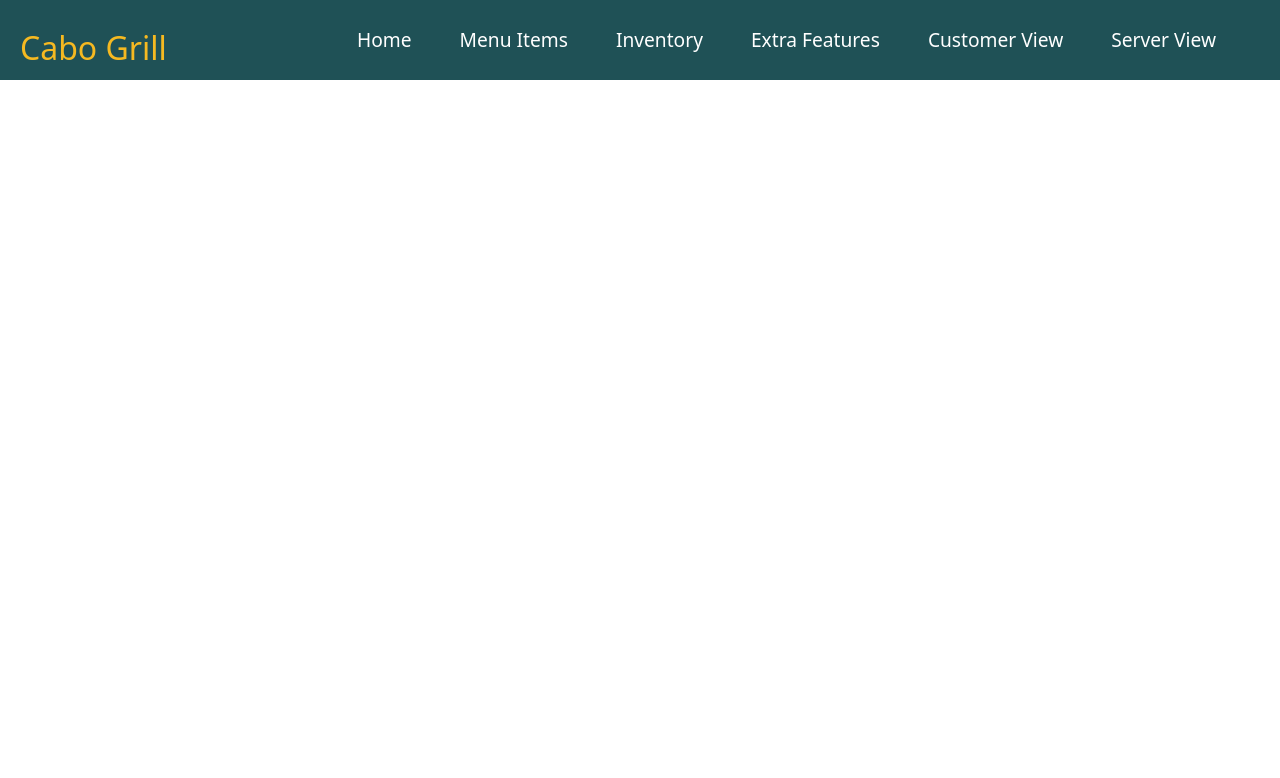
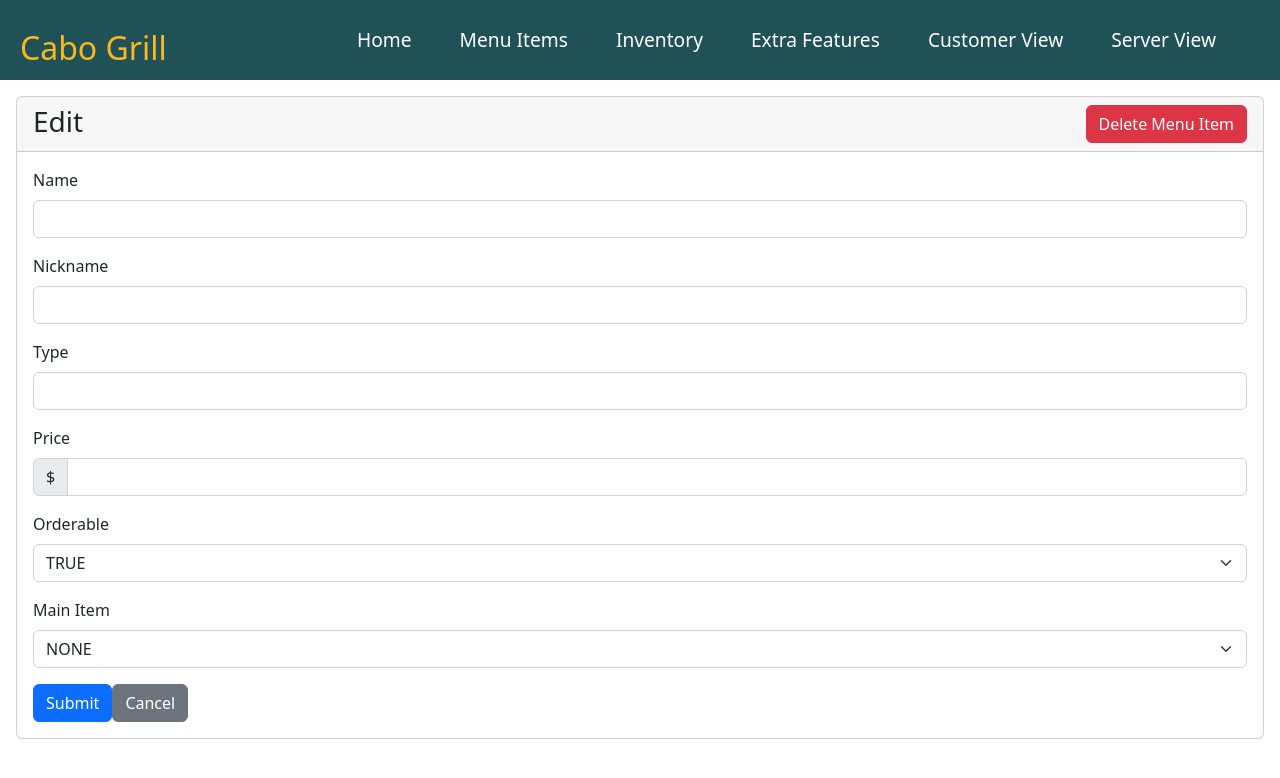
Before and after one commit to jacobtt21/CSCE-315-Team-82-React, a React (Create React App) app: page /InventoryItems/1/edit in a window 1280 px wide. Shown: the top 778 px of the page. Built offline with nearby package versions, Linux system fonts and the light colour scheme; no server answers.

Commit message:
added edit page for inventory page

```diff
--- a/src/App.js
+++ b/src/App.js
@@ -3,11 +3,12 @@ import NavBar from "./Manager/Navbar";
 import { BrowserRouter as Router, Switch, Route } from "react-router-dom";
 import { Home } from "./Manager/Components/Home";
 import { MenuItems } from "./Manager/Components/MenuItems/MenuItems";
-import { Inventory } from "./Manager/Components/Inventory";
+import { Inventory } from "./Manager/Components/Inventory/Inventory";
 import { ExtraFeatures } from "./Manager/Components/ExtraFeatures";
 import { CustomerPage } from "./Manager/Components/Customer/CustomerPage";
 import {ServerPage} from "./Manager/Components/Server/ServerPage";
 import { Edit as MenuItemEdit } from "./Manager/Components/MenuItems/Edit";
+import { EditInventory } from "./Manager/Components/Inventory/EditInventory";
 import { New as MenuItemNew } from "./Manager/Components/MenuItems/New";
 
 function App() {
@@ -24,6 +25,7 @@ function App() {
             <Route path= "/CustomerPage" component={CustomerPage} />
             <Route exact path= "/MenuItems/:id/edit" component={MenuItemEdit} />
             <Route exact path= "/MenuItems/new" component={MenuItemNew} />
+            <Route exact path= "/InventoryItems/:id/edit" component={EditInventory} />
             <Route exact path = "/ServerPage" component={ServerPage}/>
           </Switch>
         </div>
--- /dev/null
+++ b/src/Manager/Components/Inventory/EditInventory.js
@@ -0,0 +1,202 @@
+import React, { useEffect, useState } from "react";
+import Button from "react-bootstrap/Button";
+import Card from 'react-bootstrap/Card';
+import Form from 'react-bootstrap/Form';
+import Alert from 'react-bootstrap/Alert';
+import InputGroup from 'react-bootstrap/InputGroup';
+
+import { FontAwesomeIcon } from '@fortawesome/react-fontawesome'
+import { faTrash, faPenToSquare } from '@fortawesome/free-solid-svg-icons'
+
+import { useParams, Link } from "react-router-dom";
+import Axios from 'axios';
+
+function option ( value, display, actual) {
+
+  if (actual === true) actual = "TRUE";
+  if (actual === false) actual = "FALSE";
+
+  if (value === actual) {
+    return <option value={value} selected>{display}</option>
+  }
+  return <option value={value}>{display}</option>;
+}
+
+export const EditInventory = () => {
+
+  const [submitted, setSubmitted] = useState("");
+  const [deleted, setDeleted] = useState("");
+
+  const [orderType, setOrderType] = useState([]);
+  const [items, setItems] = useState([]);
+
+  const { id } = useParams();
+
+  useEffect(()=>{
+    Axios.get(process.env.REACT_APP_API_URL+`/get-order-type/${id}`)
+      .then(res => {
+        const orderType = res.data;
+        setOrderType(orderType[0]);
+      })
+  },[]);
+
+  useEffect(()=>{
+    Axios.get(process.env.REACT_APP_API_URL+"/fetch-items")
+      .then(res => {
+        const items = res.data;
+        setItems(items);
+        console.log(items);
+      })
+  },[]);
+
+  const onSubmitHandler = e => {
+    e.preventDefault();
+    const form = document.querySelector("form");
+    const formData = new FormData(form);
+    Axios.post(process.env.REACT_APP_API_URL+`/edit-menu-item/${id}`, formData, {})
+      .then((res) => {
+        setSubmitted(true);
+      })
+      .catch((err) => {
+        console.log(err);
+      });
+  }
+
+  const deleteHandler = () => {
+    // e.preventDefault();
+    Axios.post(process.env.REACT_APP_API_URL+`/delete-menu-item/${id}`)
+      .then((res) => {
+        setDeleted(true);
+      })
+      .catch((err) => {
+        console.log(err);
+      });
+  }
+
+  const htmlForm = () => {
+    return (
+      <>
+        <div className="p-3">
+        <Card>
+            <Card.Header>
+              <h3 className="d-inline align-middle">Edit</h3>
+              <Button variant="danger" onClick={() => {if(window.confirm('Are you sure you want to delete this item?')){ deleteHandler()};}} className="float-end d-inline">Delete Menu Item</Button>
+            </Card.Header>
+            <Card.Body>
+              <Form autoComplete="off" onSubmit={onSubmitHandler}>
+                <Form.Group className="mb-3">
+                  <Form.Label>Name</Form.Label>
+                  <Form.Control name="name" defaultValue={orderType.name}/>
+                </Form.Group>
+
+                <Form.Group className="mb-3">
+                  <Form.Label>Nickname</Form.Label>
+                  <Form.Control name="nickname" defaultValue={orderType.nickname}/>
+                </Form.Group>
+
+                <Form.Group className="mb-3">
+                  <Form.Label>Type</Form.Label>
+                  <Form.Control name="type" list="typeList" defaultValue={orderType.type}/>
+                  <datalist id="typeList">
+                    <option value="Burrito">Burrito</option>
+                    <option value="Taco">Taco</option>
+                    <option value="Bowl">Bowl</option>
+                    <option value="Salad">Salad</option>
+                    <option value="Side">Side</option>
+                    <option value="Drink">Drink</option>
+                  </datalist>
+                </Form.Group>
+
+                <Form.Group className="mb-3">
+                  <Form.Label>Price</Form.Label>
+                  <InputGroup className="mb-3">
+                    <InputGroup.Text>$</InputGroup.Text>
+                    <Form.Control
+                      name="price"
+                      defaultValue={orderType.price}
+                    />
+                  </InputGroup>
+                </Form.Group>
+
+                <Form.Group className="mb-3">
+                  <Form.Label>Orderable</Form.Label>
+                  <Form.Select name="orderable">
+                    {console.log(orderType.orderable)}
+                    {option("TRUE", "TRUE", orderType.orderable)}
+                    {option("FALSE", "FALSE", orderType.orderable)}
+                  </Form.Select>
+                </Form.Group>
+
+
+                <Form.Group className="mb-3">
+                  <Form.Label>Main Item</Form.Label>
+                  <Form.Select name="item_key">
+                  {
+                    items.map(function(e) {
+                      return option(e.item_id, e.name, orderType.item_key);
+                    })
+                  }
+                  { option("", "NONE", "") }
+                  </Form.Select>
+                </Form.Group>
+
+                <Button type="submit" variant="primary">Submit</Button>
+                <Link to={"/MenuItems"}><Button variant="secondary">Cancel</Button></Link>
+
+              </Form>
+            </Card.Body>
+          </Card>
+        </div>
+      </>
+    )
+  }
+
+  const htmlDeleted = () => {
+    return (
+      <>
+        <Card>
+          <Card.Body>
+            <Alert variant="success">
+              <Alert.Heading><FontAwesomeIcon icon={faTrash}/> Sucessful Deletion!</Alert.Heading>
+              <p>
+                You have successfully deleted a menu item. Scary!
+              </p>
+              <hr />
+                <Link to={"/MenuItems"}><Button variant="light">Back</Button></Link>
+              </Alert>
+
+          </Card.Body>
+        </Card>
+      </>
+    )
+  }
+
+  const htmlSubmitted = () => {
+    return (
+      <>
+        <Card>
+          <Card.Body>
+            <Alert variant="success">
+              <Alert.Heading><FontAwesomeIcon icon={faPenToSquare}/> Sucessful Update!</Alert.Heading>
+              <p>
+                You have successfully updated a menu item. I'm proud of you. Good job.
+              </p>
+              <hr />
+                <Link to={"/MenuItems"}><Button variant="light">Back</Button></Link>
+              </Alert>
+
+          </Card.Body>
+        </Card>
+      </>
+    )
+  }
+
+  if (deleted) {
+    return htmlDeleted();
+  } else if (submitted) {
+    return htmlSubmitted();
+  } else {
+    return htmlForm();
+  }
+
+};
--- a/src/Manager/Components/Inventory.js
+++ b/src/Manager/Components/Inventory/Inventory.js
@@ -64,7 +64,7 @@ export const Inventory = () => {
                         <td>{formatPrice(item.price)}</td>
                         <td>{item.quantity}</td>
                         <td><span class="badge bg-secondary">{item.type.toUpperCase() || "NONE"}</span></td>
-                        <td><Link to={`InventoryItems/${item.item_id}`}>edit</Link></td>
+                        <td><Link to={`InventoryItems/${item.item_id}/edit`}>edit</Link></td>
                       </tr>
                       )
                     )
```
